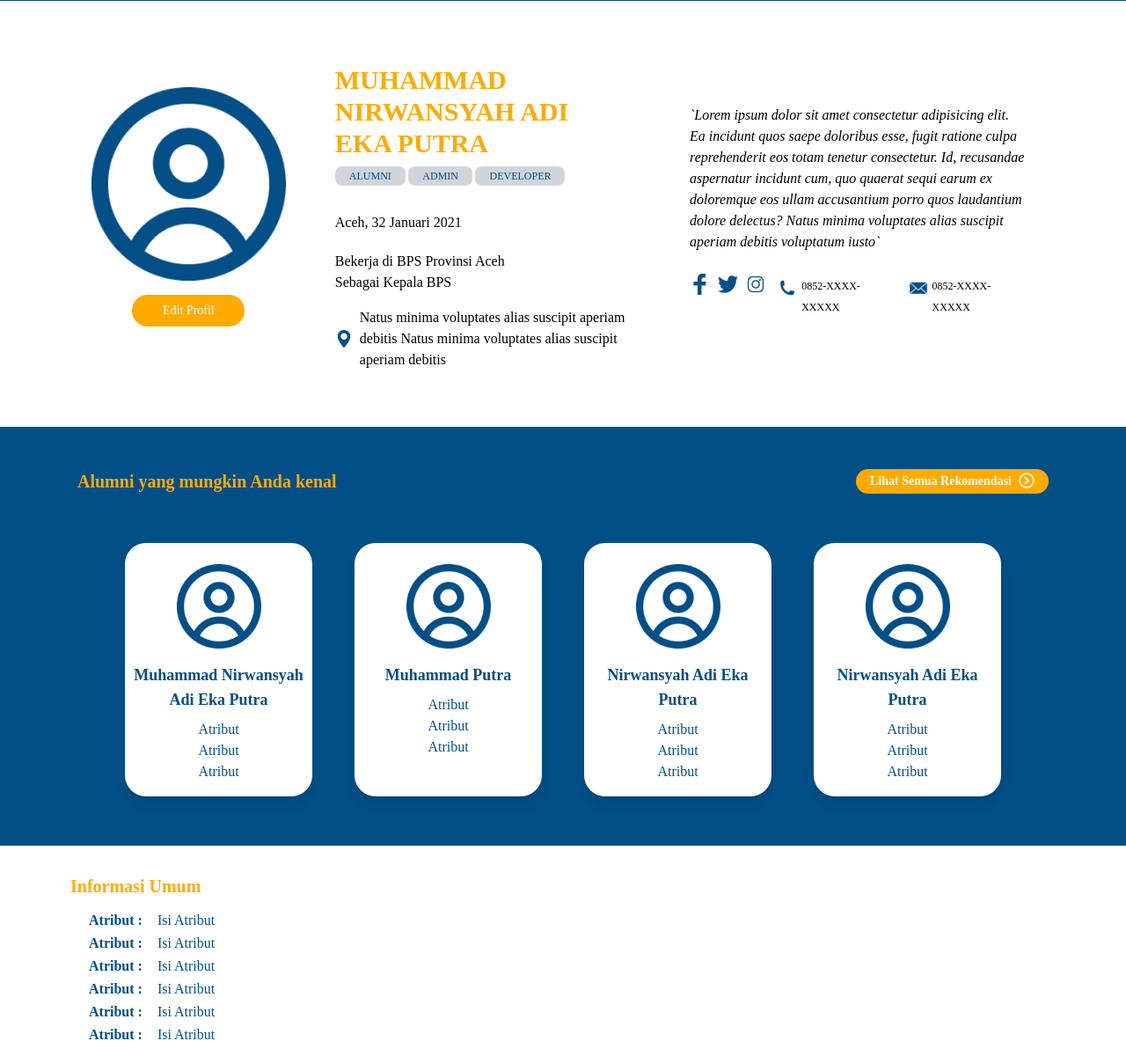
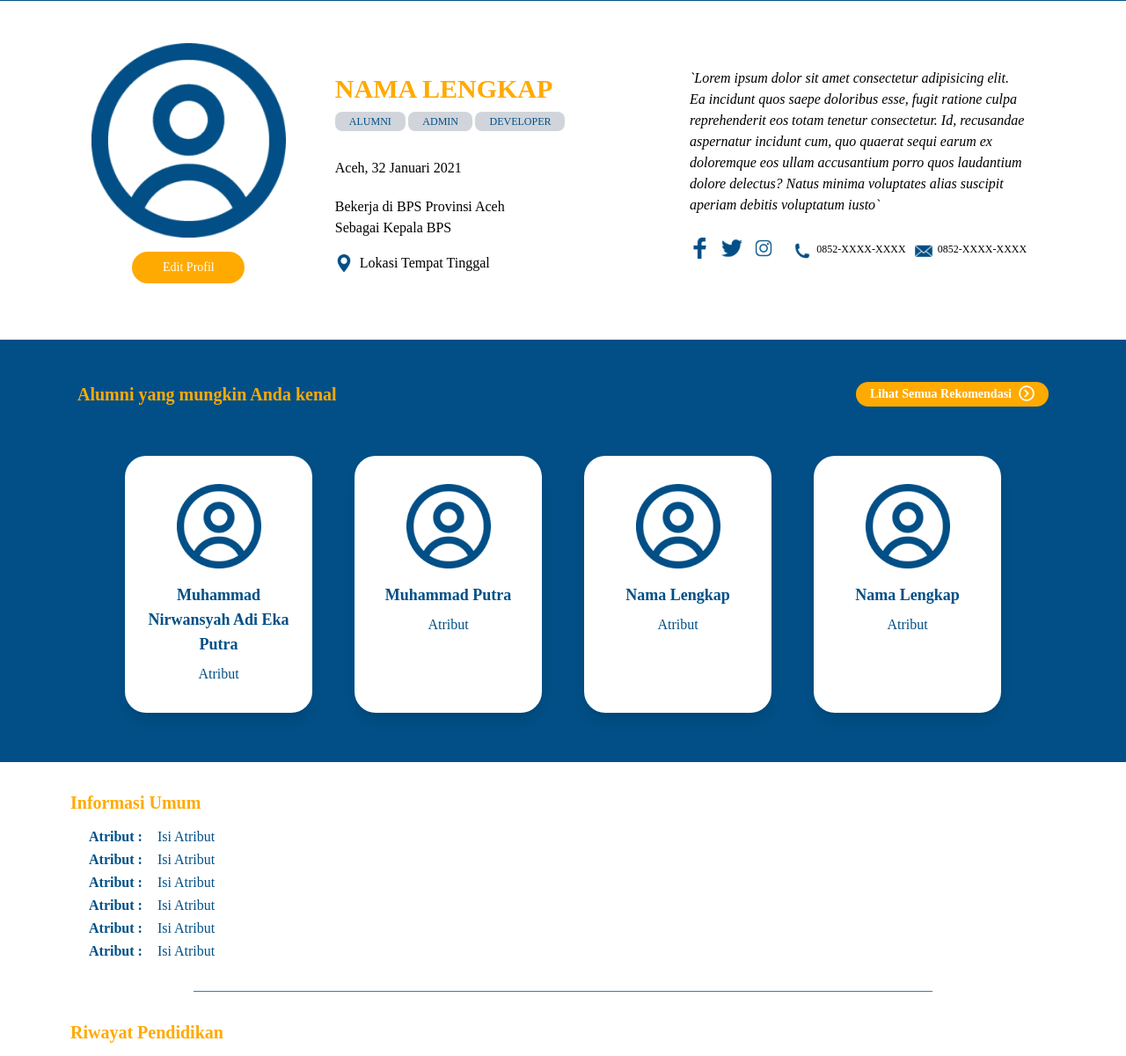
Before and after one commit to timotiusvincent26/webservice_pages, a CodeIgniter 4 app: the page made by app/Views/websia/kontenWebsia/userProfile/userProfile.php in a window 1280 px wide. Shown: the part 127-1327 px from the top of the page at 88% size. Run offline with PHP 8.4 and a stand-in for CodeIgniter, Linux system fonts and the light colour scheme; the template is opened without the code that fills it, so the values that code supplies are empty; style sheets or scripts are compiled from the project's sources; some libraries are stand-ins or nearby versions.

Commit message:
membenahi halaman profil sedikit, mengatur padding utk mobile, alamat, dan card rekomendasi

```diff
--- a/app/Views/websia/kontenWebsia/userProfile/userProfile.php
+++ b/app/Views/websia/kontenWebsia/userProfile/userProfile.php
@@ -22,7 +22,7 @@ if ($status == 'bukan user') {
         </div>
         <div class="md:w-3/5 justify-center mx-auto items-center text-center md:text-left object-center md:px-8 md:py-6">
             <!-- nama alumni -->
-            <h3 class="font-heading text-secondary text-2xl md:text-3xl lg:pr-1 px-8 md:px-0 mb-2 font-extrabold uppercase">Muhammad Nirwansyah Adi Eka Putra</h3>
+            <h3 class="font-heading text-secondary text-2xl md:text-3xl lg:pr-1 px-8 md:px-0 mb-2 font-extrabold uppercase">Nama Lengkap</h3>
             <div class="mb-8">
                 <!-- role alumni -->
                 <span class="font-paragraph text-xs bg-gray-300 py-1 px-2 md:px-3 lg:px-4 rounded-lg text-primary align-middle uppercase">Alumni</span>
@@ -39,35 +39,39 @@ if ($status == 'bukan user') {
             <span class="font-heading flex justify-center md:justify-start px-8 md:px-0 text-base items-center text-center md:text-left">
                 <img class="my-2 mt-4 mr-2 w-5 float-left" src="/img/icon/maps_flag.png" alt="">
                 <!-- Lokasi tempat tinggal -->
-                <p class="my-2 mt-4"> Natus minima voluptates alias suscipit aperiam debitis Natus minima voluptates alias suscipit aperiam debitis </p>
+                <p class="my-2 mt-4"> Lokasi Tempat Tinggal </p>
             </span>
 
         </div>
     </div>
     <div class="lg:w-2/5 w-full md:px-8 md:py-6 pb-4">
         <!-- Awal Deskripsi user profile -->
-        <p class="px-8 md:px-0 mt-8 md:mt-0 font-heading text-base italic text-justify mb-8 md:mb-0 text-center md:text-left">
+        <p class="px-8 md:px-0 mt-8 md:mt-0 font-heading text-base italic text-justify mb-8 md:mb-0 text-center md:text-justify lg:text-left">
             `Lorem ipsum dolor sit amet consectetur adipisicing elit. Ea incidunt quos saepe doloribus esse, fugit ratione culpa reprehenderit eos totam tenetur consectetur. Id, recusandae aspernatur incidunt cum, quo quaerat sequi earum ex doloremque eos ullam accusantium porro quos laudantium dolore delectus? Natus minima voluptates alias suscipit aperiam debitis voluptatum iusto`
         </p>
         <!-- Akhir Deskripsi user profile -->
-        <div class="space-x-3 lg:space-x-2 flex justify-center lg:justify-start md:py-6 px-8 md:px-0">
+        <div class="space-x-4 flex flex-col md:flex-row items-center justify-center lg:justify-start md:py-6 px-8 md:px-0">
             <!-- Awal media sosial dan telepon -->
-            <a href="https://facebook.com" class="inline-block">
+            <div class="">
+                <a href="https://facebook.com" class="inline-block mr-4 md:mr-2">
                     <img src="/img/icon/fb.png" alt="" class="w-6">
                 </a>
-            <a href="https://twitter.com" class="inline-block">
+                <a href="https://twitter.com" class="inline-block mr-4 md:mr-2">
                     <img src="/img/icon/twit.png" alt="" class="w-6">
                 </a>
                 <a href="https://instagram.com" class="inline-block">
                     <img src="/img/icon/ig.png" alt="" class="w-6">
                 </a>
+            </div>
+            <div class="">
                 <div class="inline-block">
-                <img src="/img/icon/telp.png" alt="" class="float-left w-10 md:w-8">
-                <span class="font-heading text-xs object-center"> 0852-XXXX-XXXXX </span>
+                    <img src="/img/icon/telp.png" alt="" class="float-left w-8">
+                    <span class="font-heading text-xs object-center">0852-XXXX-XXXX</span>
                 </div>
                 <div class="inline-block">
-                <img src="/img/icon/msg.png" alt="" class="float-left w-10 md:w-8">
-                <span class="font-heading text-xs object-center"> 0852-XXXX-XXXXX </span>
+                    <img src="/img/icon/msg.png" alt="" class="float-left w-8">
+                    <span class="font-heading text-xs object-center">0852-XXXX-XXXX</span>
+                </div>
             </div>
             <!--  Akhir media sosial dan telepon -->
         </div>
@@ -76,7 +80,7 @@ if ($status == 'bukan user') {
 <!-- Akhir User Profile-->
 
 <!-- Awal Rekomendasi -->
-<div class="bg-primary py-8 md:py-4 lg:px-20 md:px-8 px-2">
+<div class="bg-primary py-8 md:py-4 lg:px-20 md:px-8 px-3">
     <div class="static md:w-full md:px-2 md:py-8 pb-4">
         <div class="md:mb-6 mb-2 text-center md:text-left text-secondary font-semibold">
             <!-- link ini mengarah ke halaman tampilan semua rekomendasi -->
@@ -88,16 +92,14 @@ if ($status == 'bukan user') {
         </div>
         <div class="holder mx-auto w-11/12 md:w-full lg:w-11/12 grid grid-cols-2 md:grid-cols-4 gap-x-4 md:gap-x-0 lg:gap-x-8" data-aos="zoom-in">
             <!-- 1 card -->
-            <div class="rounded-3xl flex flex-col justify-between p-2 md:m-2 mb-4 shadow-lg border-gray-800 bg-white relative">
+            <div class="rounded-3xl flex flex-col justify-between p-2 lg:p-4 md:m-2 mb-4 shadow-lg border-gray-800 bg-white relative">
                 <div class="">
                     <a href="/profil" target="_new">
                         <img class="w-16 md:w-20 lg:w-24 mx-auto mt-4" src="/img/avatar.png" alt="" /> <!-- Hilangin padding klo dah ada gambar, dan pake w-full aja -->
                         <!-- Nama lengkap bisa diklik dan mengarah ke profil orang tsb -->
                         <span class="title mt-4 font-heading text-sm md:text-base lg:text-lg font-semibold text-primary block px-2 md:px-0 cursor-pointer text-center">Muhammad Nirwansyah Adi Eka Putra</span>
                         <!-- Atribut belum ditentukan -->
-                        <span class="description font-paragraph text-primary text-center md:text-base block pt-2 border-gray-400 mb-0">Atribut</span>
-                        <span class="description font-paragraph text-primary text-center md:text-base block py-0 border-gray-400 mb-0">Atribut</span>
-                        <span class="description font-paragraph text-primary text-center md:text-base block pb-0 border-gray-400 mb-2">Atribut</span>
+                        <span class="description font-paragraph text-primary text-center md:text-base block pt-2 pb-2 border-gray-400 mb-2">Atribut</span>
                     </a>
                 </div>
                 <!-- <div class="px-4"> -->
@@ -106,16 +108,14 @@ if ($status == 'bukan user') {
                 <!-- </div> -->
             </div>
             <!-- 2 card -->
-            <div class="rounded-3xl flex flex-col justify-between p-2 md:m-2 mb-4 shadow-lg border-gray-800 bg-white relative" data-aos="zoom-in">
+            <div class="rounded-3xl flex flex-col justify-between p-2 lg:p-4 md:m-2 mb-4 shadow-lg border-gray-800 bg-white relative" data-aos="zoom-in">
                 <div class="">
                     <a href="/profil" target="_new">
                         <img class="w-16 md:w-20 lg:w-24 mx-auto mt-4" src="/img/avatar.png" alt="" /> <!-- Hilangin padding klo dah ada gambar, dan pake w-full aja -->
                         <!-- Nama lengkap bisa diklik dan mengarah ke profil orang tsb -->
                         <span class="title mt-4 font-heading text-sm md:text-base lg:text-lg font-semibold text-primary block px-2 md:px-0 cursor-pointer text-center">Muhammad Putra</span>
                         <!-- Atribut belum ditentukan -->
-                        <span class="description font-paragraph text-primary text-center md:text-base block pt-2 border-gray-400 mb-0">Atribut</span>
-                        <span class="description font-paragraph text-primary text-center md:text-base block py-0 border-gray-400 mb-0">Atribut</span>
-                        <span class="description font-paragraph text-primary text-center md:text-base block pb-0 border-gray-400 mb-2">Atribut</span>
+                        <span class="description font-paragraph text-primary text-center md:text-base block pt-2 pb-2 border-gray-400 mb-2">Atribut</span>
                     </a>
                 </div>
                 <!-- <div class="px-4">
@@ -124,16 +124,14 @@ if ($status == 'bukan user') {
                 </div> -->
             </div>
             <!-- 3 card -->
-            <div class="rounded-3xl flex flex-col justify-between p-2 md:m-2 mb-4 shadow-lg border-gray-800 bg-white relative" data-aos="zoom-in">
+            <div class="rounded-3xl flex flex-col justify-between p-2 lg:p-4 md:m-2 mb-4 shadow-lg border-gray-800 bg-white relative" data-aos="zoom-in">
                 <div class="">
                     <a href="/profil" target="_new">
                         <img class="w-16 md:w-20 lg:w-24 mx-auto mt-4" src="/img/avatar.png" alt="" /> <!-- Hilangin padding klo dah ada gambar, dan pake w-full aja -->
                         <!-- Nama lengkap bisa diklik dan mengarah ke profil orang tsb -->
-                        <span class="title mt-4 font-heading text-sm md:text-base lg:text-lg font-semibold text-primary block px-2 md:px-0 cursor-pointer text-center">Nirwansyah Adi Eka Putra</span>
+                        <span class="title mt-4 font-heading text-sm md:text-base lg:text-lg font-semibold text-primary block px-2 md:px-0 cursor-pointer text-center">Nama Lengkap</span>
                         <!-- Atribut belum ditentukan -->
-                        <span class="description font-paragraph text-primary text-center md:text-base block pt-2 border-gray-400 mb-0">Atribut</span>
-                        <span class="description font-paragraph text-primary text-center md:text-base block py-0 border-gray-400 mb-0">Atribut</span>
-                        <span class="description font-paragraph text-primary text-center md:text-base block pb-0 border-gray-400 mb-2">Atribut</span>
+                        <span class="description font-paragraph text-primary text-center md:text-base block pt-2 pb-2 border-gray-400 mb-2">Atribut</span>
                     </a>
                 </div>
                 <!-- <div class="px-4">
@@ -142,16 +140,14 @@ if ($status == 'bukan user') {
                 </div> -->
             </div>
             <!-- 4 card -->
-            <div class="rounded-3xl flex flex-col justify-between p-2 md:m-2 mb-4 shadow-lg border-gray-800 bg-white relative" data-aos="zoom-in">
+            <div class="rounded-3xl flex flex-col justify-between p-2 lg:p-4 md:m-2 mb-4 shadow-lg border-gray-800 bg-white relative" data-aos="zoom-in">
                 <div class="">
                     <a href="/profil" target="_new">
                         <img class="w-16 md:w-20 lg:w-24 mx-auto mt-4" src="/img/avatar.png" alt="" /> <!-- Hilangin padding klo dah ada gambar, dan pake w-full aja -->
                         <!-- Nama lengkap bisa diklik dan mengarah ke profil orang tsb -->
-                        <span class="title mt-4 font-heading text-sm md:text-base lg:text-lg font-semibold text-primary block px-2 md:px-0 cursor-pointer text-center">Nirwansyah Adi Eka Putra</span>
+                        <span class="title mt-4 font-heading text-sm md:text-base lg:text-lg font-semibold text-primary block px-2 md:px-0 cursor-pointer text-center">Nama Lengkap</span>
                         <!-- Atribut belum ditentukan -->
-                        <span class="description font-paragraph text-primary text-center md:text-base block pt-2 border-gray-400 mb-0">Atribut</span>
-                        <span class="description font-paragraph text-primary text-center md:text-base block py-0 border-gray-400 mb-0">Atribut</span>
-                        <span class="description font-paragraph text-primary text-center md:text-base block pb-0 border-gray-400 mb-2">Atribut</span>
+                        <span class="description font-paragraph text-primary text-center md:text-base block pt-2 pb-2 border-gray-400 mb-2">Atribut</span>
                     </a>
                 </div>
                 <!-- <div class="px-4">
```
Lines whose indentation alone changed are shown as unchanged.
